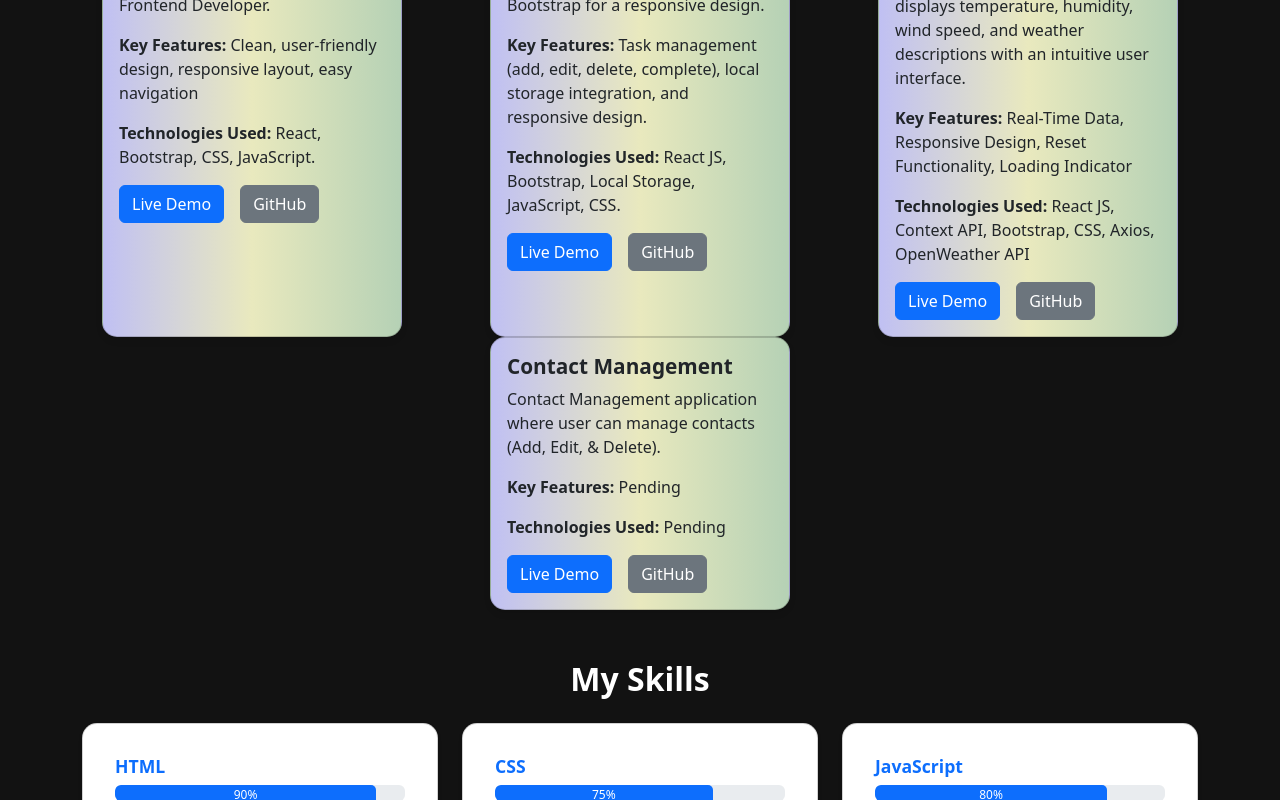
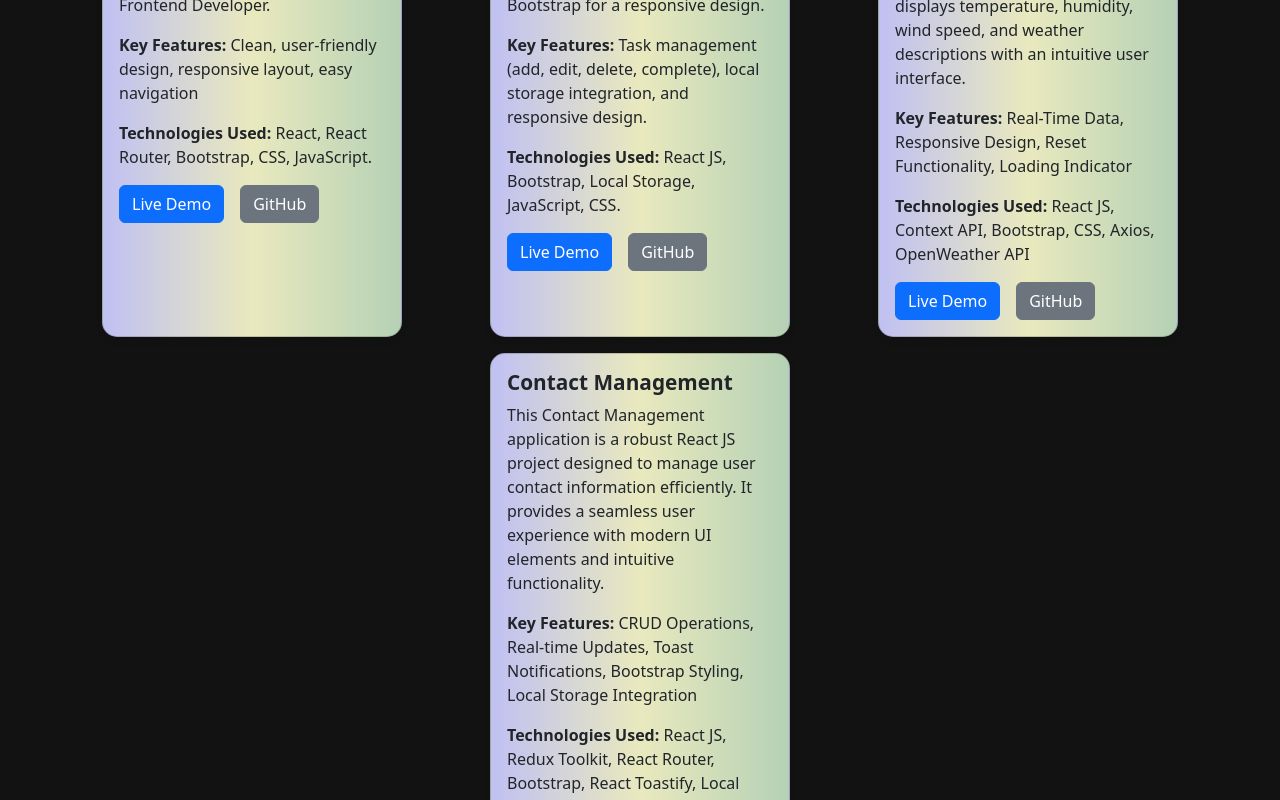
Before and after one commit to Ashwin-Satasiya/portfolio-website, a React (Vite) app: page / in a window 1280 px wide. Shown: the part 880-1680 px from the top of the page. Built offline with nearby package versions, Linux system fonts and the light colour scheme.

Commit message:
Data added and updated

```diff
--- a/src/pages/Projects.jsx
+++ b/src/pages/Projects.jsx
@@ -9,7 +9,7 @@ const Projects = () => {
         "A responsive portfolio website developed using React and Bootstrap. It showcases my skills, projects, and provides a brief introduction about myself as a Frontend Developer.",
       keyFeatures:
         "Clean, user-friendly design, responsive layout, easy navigation",
-      technologiesUsed: "React, Bootstrap, CSS, JavaScript.",
+      technologiesUsed: "React, React Router, Bootstrap, CSS, JavaScript.",
       liveDemoLink: "https://portfoliowebsite-app.netlify.app/",
       gitHubLink: "https://github.com/Ashwin-Satasiya/portfolio-website",
     },
@@ -37,9 +37,11 @@ const Projects = () => {
     {
       title: "Contact Management",
       description:
-        "Contact Management application where user can manage contacts (Add, Edit, & Delete).",
-      keyFeatures: "Pending",
-      technologiesUsed: "Pending",
+        "This Contact Management application is a robust React JS project designed to manage user contact information efficiently. It provides a seamless user experience with modern UI elements and intuitive functionality.",
+      keyFeatures:
+        "CRUD Operations, Real-time Updates, Toast Notifications, Bootstrap Styling, Local Storage Integration",
+      technologiesUsed:
+        "React JS, Redux Toolkit, React Router, Bootstrap, React Toastify, Local Storage",
       liveDemoLink: "https://contact-management-123.netlify.app/",
       gitHubLink: "https://github.com/Ashwin-Satasiya/contact-management.git",
     },
@@ -52,7 +54,7 @@ const Projects = () => {
         <div className="row project-main-row justify-content-center">
           {projectData.length > 0 &&
             projectData.map((project) => (
-              <div className="col-md-5 col-lg-4 d-flex justify-content-center px-0">
+              <div className="col-md-5 col-lg-4 d-flex justify-content-center mb-3 px-0">
                 <div className="card card-main-projects">
                   <div className="card-body">
                     <h5 className="card-title">{project.title}</h5>
```
